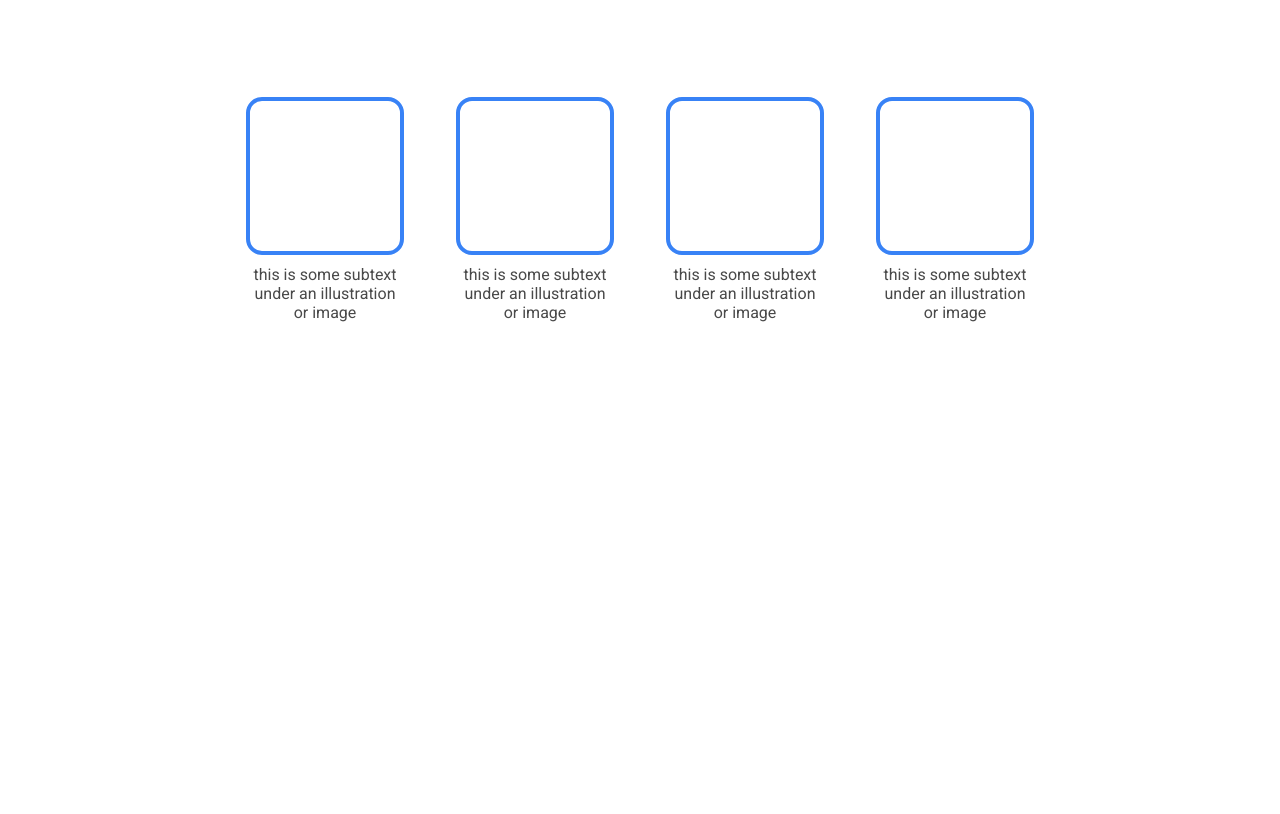
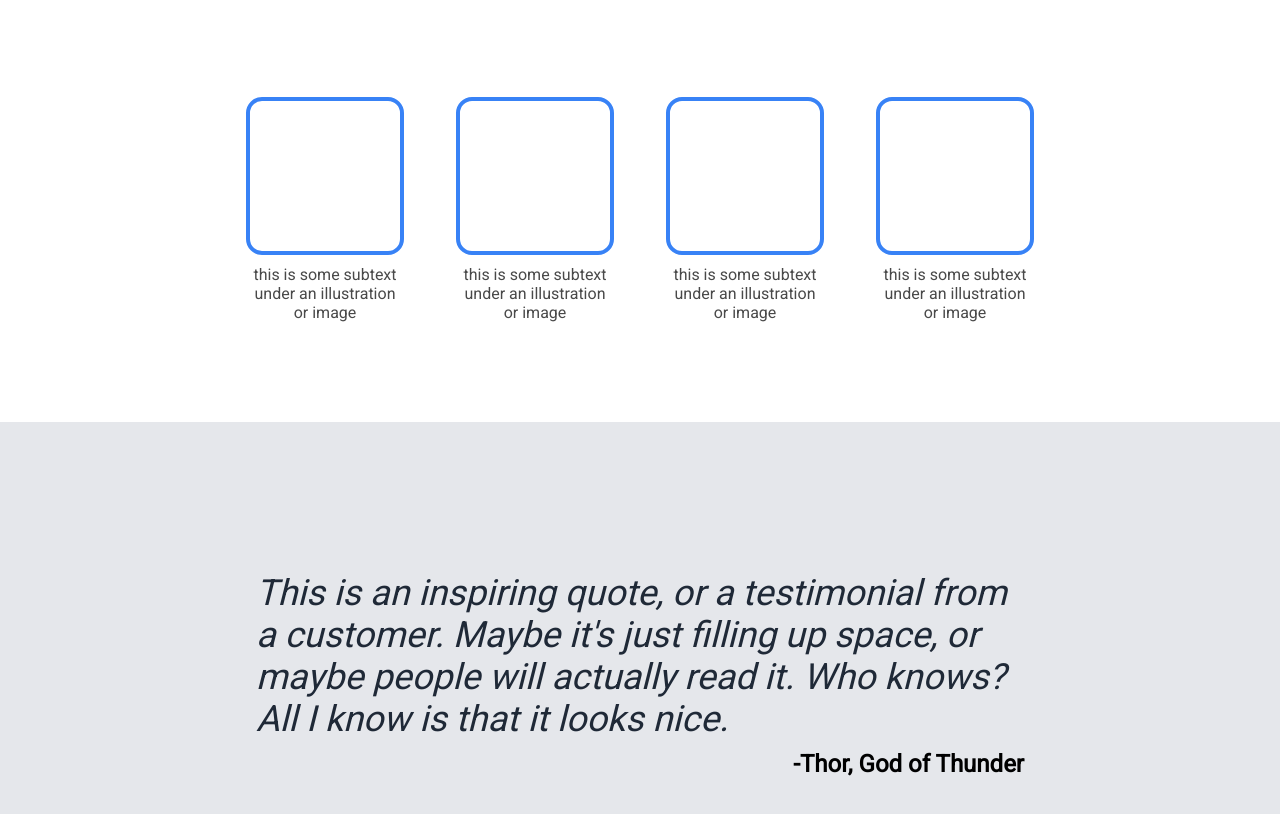
Before and after one commit to bsackett1/odin-flexbox-project, a plain HTML site: page index.html in a window 1280 px wide. Shown: the part 668-1482 px from the top of the page. Before the commit the page ends 1090 px from the top, so only its background shows below. Drawn offline with Linux system fonts and the light colour scheme.

Commit message:
Add quote section

```diff
--- a/index.html
+++ b/index.html
@@ -52,5 +52,18 @@
                 </div>
             </div>
         </div>
+        <div class="quote-section">
+            <div class="quote-container">
+                <div class="quote-text">
+                    This is an inspiring quote, or a testimonial from a
+                    customer. Maybe it's just filling up space, or maybe
+                    people will actually read it. Who knows? All I know
+                    is that it looks nice.
+                </div>
+                <div class="quote-author">
+                    -Thor, God of Thunder
+                </div>
+            </div>
+        </div>
     </body>
 </html>
--- a/style.css
+++ b/style.css
@@ -94,19 +94,19 @@ button {
     width: 60%;
     display: flex;
     flex-direction: column;
-    align-items: center;
 }
 
 .random-header {
     font-size: 36px;
     font-weight: 800;
     padding: 20px;
+    text-align: center;
 }
 
 .random-content {
     display: flex;
     text-align: center;
-    justify-content: space-around;
+    justify-content: center;
     gap: 60px;
     padding: 100px 0;
 }
@@ -116,7 +116,7 @@ button {
     flex-direction: column;
     align-items: center;
     gap: 10px;
-    width: 150px;
+    max-width: 150px;
     color: rgb(73, 73, 73);
 }
 
@@ -126,3 +126,33 @@ button {
     border: 4px solid #3882f6;
     border-radius: 16px;
 }
+
+.quote-section {
+    background-color: #e5e7eb;
+    display: flex;
+    align-items: center;
+    justify-content: center;
+}
+
+.quote-container {
+    padding: 150px 0;
+    width: 60%;
+    display: flex;
+    flex-direction: column;
+    align-items: center;
+    justify-content: center;
+    gap: 10px;
+}
+
+.quote-text {
+    color: #1f2937;
+    font-size: 36px;
+    font-style: italic;
+    font-weight: 100;
+}
+
+.quote-author {
+    align-self: end;
+    font-size: 24px;
+    font-weight: 800;
+}
```
